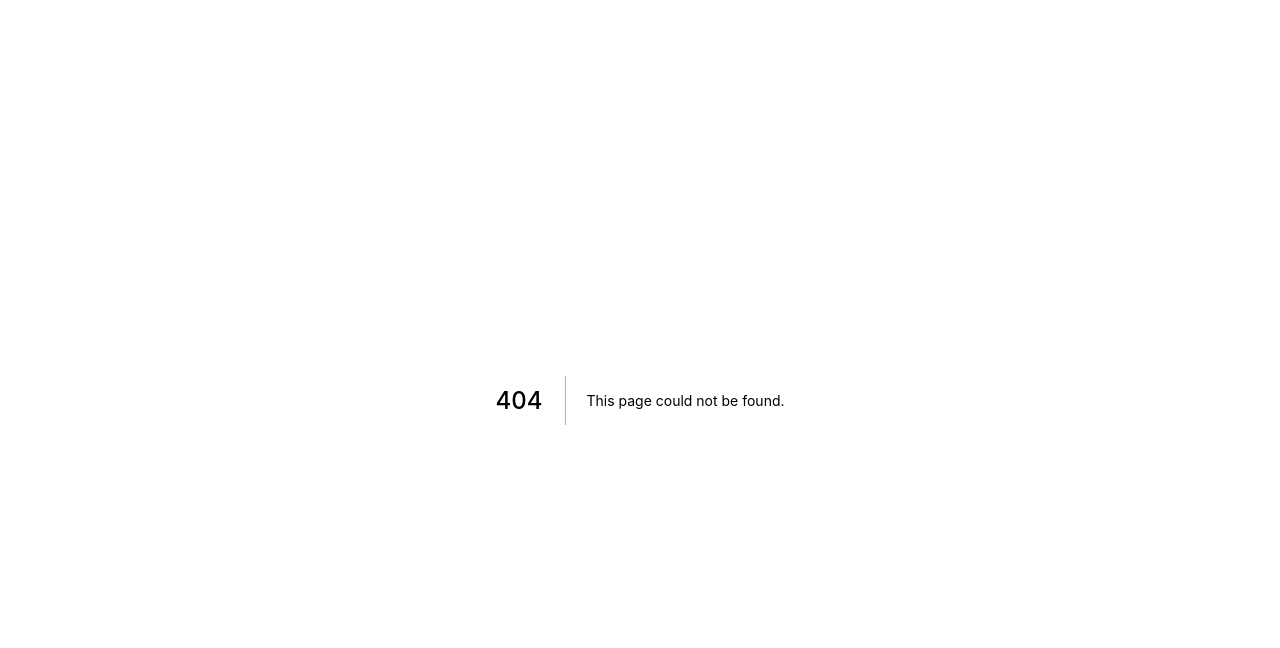
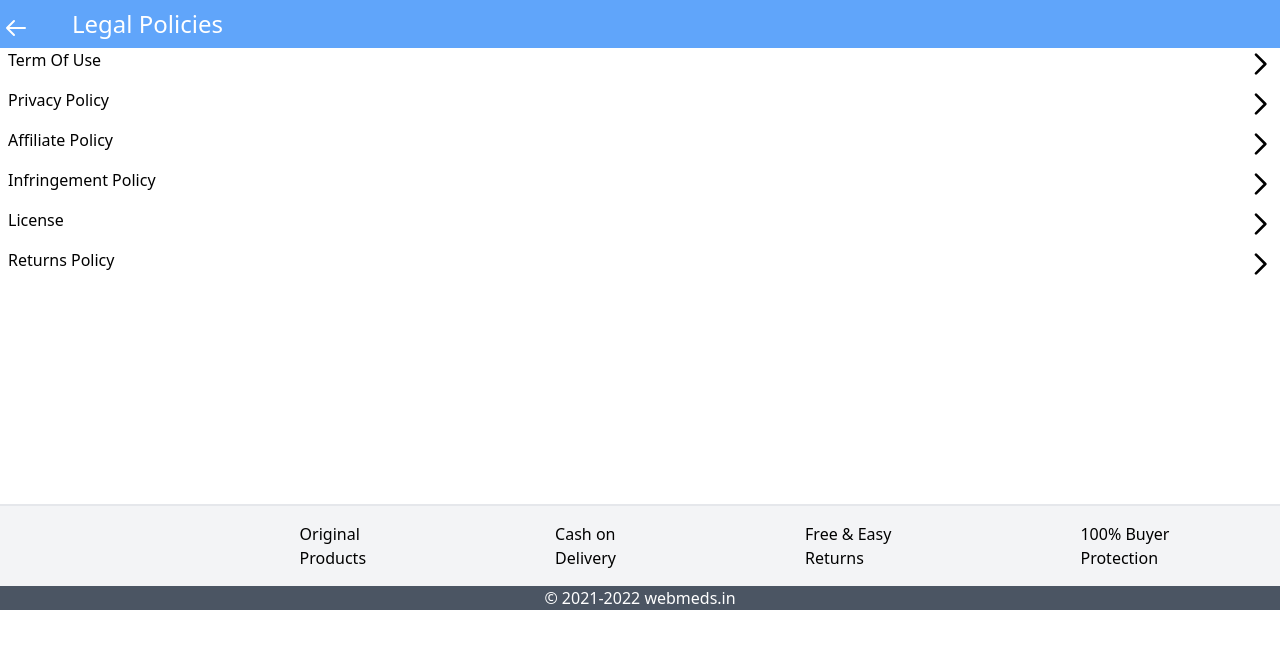
Before and after one commit to 48Squares/webmeds-frontend, a Next.js app: page /notification in a window 1280 px wide. Before the commit this address had no page. Shown: the top 648 px of the page. Built offline with nearby package versions, Linux system fonts and the light colour scheme.

Commit message:
add notifications

```diff
--- /dev/null
+++ b/pages/notification.js
@@ -0,0 +1,70 @@
+export default function notification() {
+    return (
+        <div>
+            <div className="bg-blue-400 flex">
+                <svg xmlns="http://www.w3.org/2000/svg" fill="none" viewBox="0 0 24 24" stroke="currentColor" className="text-white h-6 w-8 mt-4">
+                    <path strokeLinecap="round" strokeLinejoin="round" strokeWidth={2} d="M10 19l-7-7m0 0l7-7m-7 7h18" />
+                </svg>
+                <span className="text-white text-2xl ml-8 p-2">Legal Policies</span>
+            </div>
+            <div className="flex justify-between ml-2">
+                <a href="termofuse" className="flex-grow">Term Of Use</a>
+                <a href="termofuse">
+                    <svg xmlns="http://www.w3.org/2000/svg" fill="none" viewBox="0 0 24 24" stroke="currentColor" className="h-8 w-10  ">
+                        <path strokeLinecap="round" strokeLinejoin="round" strokeWidth={2} d="M9 5l7 7-7 7" />
+                    </svg>
+                </a>
+            </div>
+            <div className="flex justify-between mt-2 ml-2">
+                <a href="privacypolicy" className="flex-grow">Privacy Policy</a>
+                <a href="privacypolicy">
+                    <svg xmlns="http://www.w3.org/2000/svg" fill="none" viewBox="0 0 24 24" stroke="currentColor" className="h-8 w-10  ">
+                        <path strokeLinecap="round" strokeLinejoin="round" strokeWidth={2} d="M9 5l7 7-7 7" />
+                    </svg>
+                </a>
+            </div>
+            <div className="flex justify-between mt-2 ml-2">
+                <a href="affiliatepolicy" className="flex-grow">Affiliate Policy</a>
+                <a href="affiliatepolicy">
+                    <svg xmlns="http://www.w3.org/2000/svg" fill="none" viewBox="0 0 24 24" stroke="currentColor" className="h-8 w-10  ">
+                        <path strokeLinecap="round" strokeLinejoin="round" strokeWidth={2} d="M9 5l7 7-7 7" />
+                    </svg>
+                </a>
+            </div>
+            <div className="flex justify-between ml-2 mt-2">
+                <a href="infringementpolicy" className="flex-grow">Infringement Policy</a>
+                <a href="infringementpolicy">
+                    <svg xmlns="http://www.w3.org/2000/svg" fill="none" viewBox="0 0 24 24" stroke="currentColor" className="h-8 w-10  ">
+                        <path strokeLinecap="round" strokeLinejoin="round" strokeWidth={2} d="M9 5l7 7-7 7" />
+                    </svg>
+                </a>
+            </div>
+            <div className="flex justify-between ml-2 mt-2">
+                <a href="license" className="flex-grow">License</a>
+                <a href="license">
+                    <svg xmlns="http://www.w3.org/2000/svg" fill="none" viewBox="0 0 24 24" stroke="currentColor" className="h-8 w-10  ">
+                        <path strokeLinecap="round" strokeLinejoin="round" strokeWidth={2} d="M9 5l7 7-7 7" />
+                    </svg>
+                </a>
+            </div>
+            <div className="flex justify-between ml-2 mt-2">
+                <a href="returnpolicy" className="flex-grow">Returns Policy</a>
+                <a href="returnpolicy">
+                    <svg xmlns="http://www.w3.org/2000/svg" fill="none" viewBox="0 0 24 24" stroke="currentColor" className="h-8 w-10  ">
+                        <path strokeLinecap="round" strokeLinejoin="round" strokeWidth={2} d="M9 5l7 7-7 7" />
+                    </svg>
+                </a>
+            </div>
+            <div className="flex mt-56 p-4 bg-gray-100  justify-around border-t-2">
+                <hr/>
+                <span>Original<br/>Products</span>
+                <span>Cash on<br/>Delivery</span>
+                <span>Free & Easy<br/>Returns</span>
+                <span>100% Buyer<br/>Protection</span>
+            </div>
+            <div className="bg-gray-600" flex >
+                <span className="flex justify-center text-white">&copy; 2021-2022 webmeds.in</span>
+            </div>
+        </div>
+    );
+}
```
